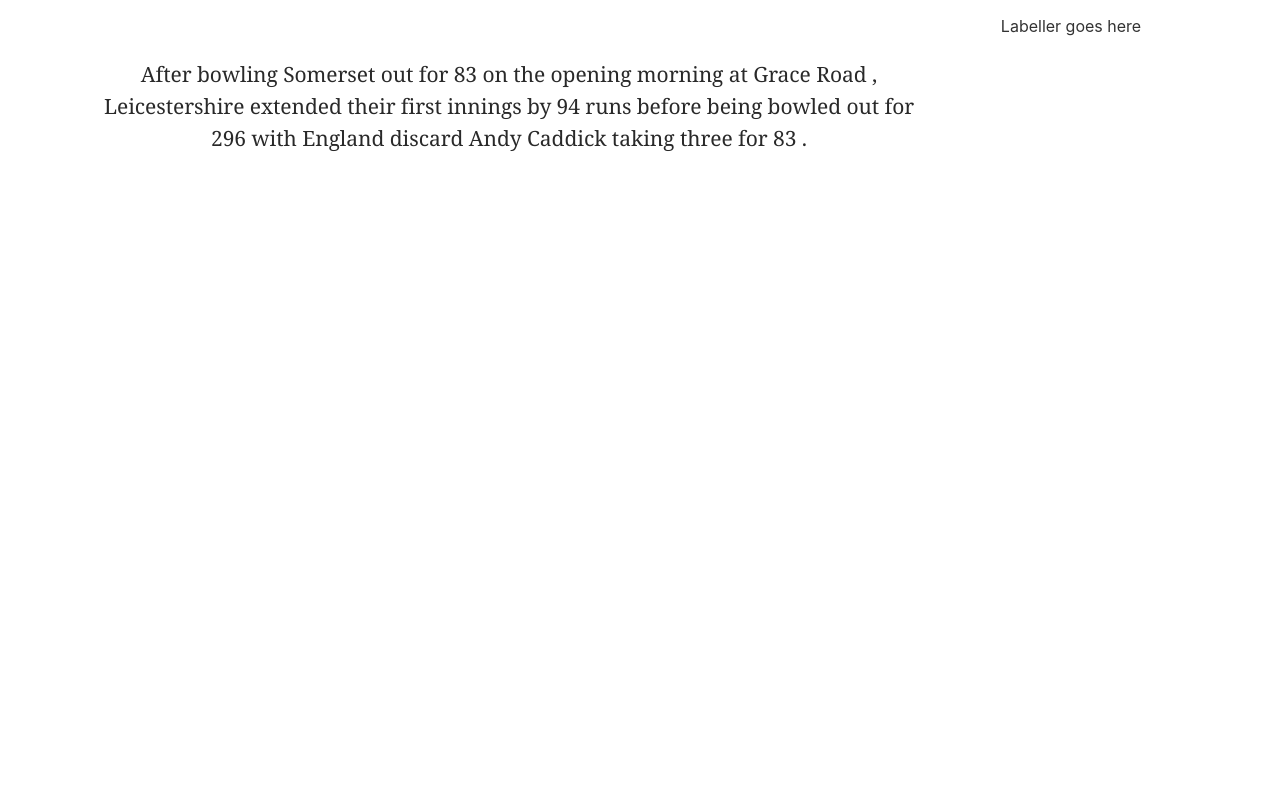
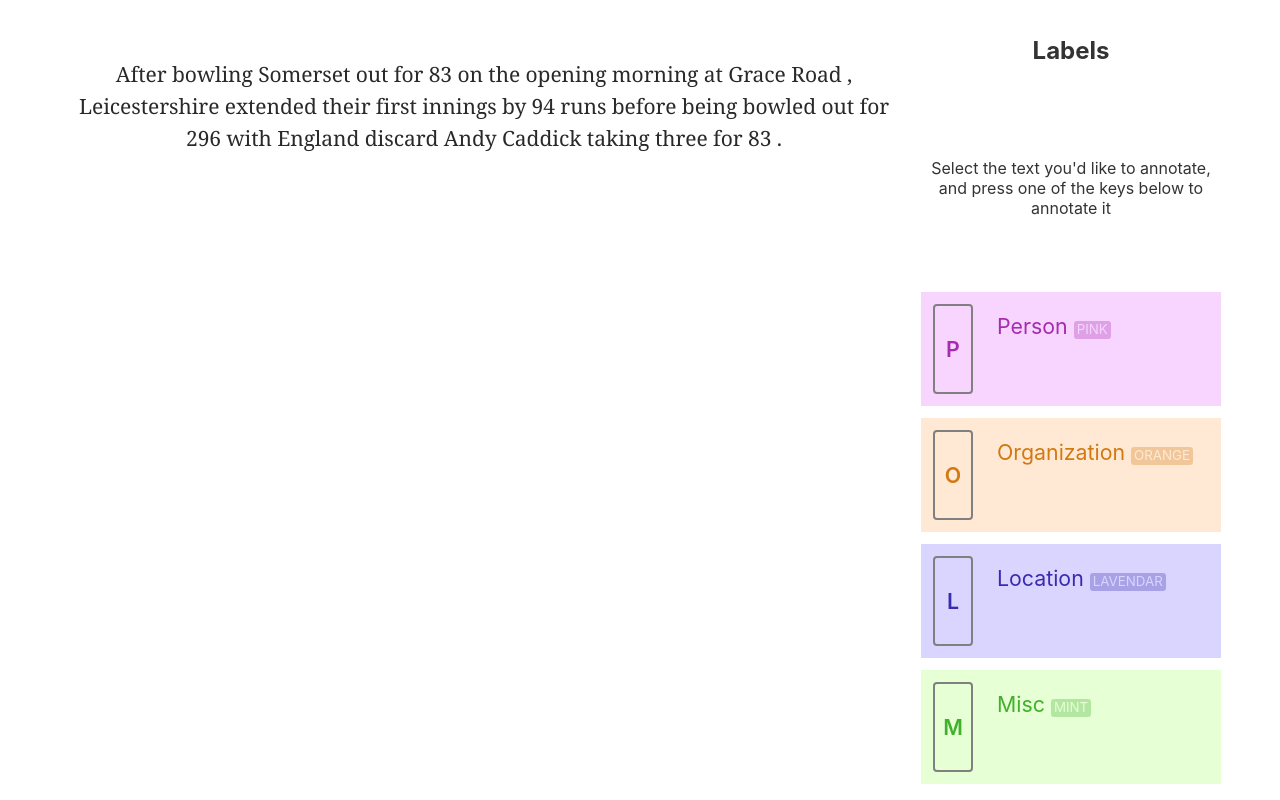
Before and after one commit to mikemaccana/labeller, a Svelte app: page / in a window 1280 px wide. Built offline with nearby package versions, Linux system fonts and the light colour scheme.

Commit message:
Add UI for Labeller component

```diff
--- a/src/components/App.svelte
+++ b/src/components/App.svelte
@@ -12,7 +12,7 @@
 
 	:root {
 		--single-column-text-max: 850px;
-		--labeller-width: 250px;
+		--labeller-width: 300px;
 	}
 	main {
 		text-align: center;
--- a/src/components/Document.svelte
+++ b/src/components/Document.svelte
@@ -2,12 +2,33 @@
   import { text, annotations } from '../store';
   const log = console.log.bind(console)
 
+  var textWithAnnotations = text
+
   function getSelection(event){
     // https://developer.mozilla.org/en-US/docs/Web/API/Selection
     const selection = window.getSelection()
-    const start = selection.anchorOffset
-    const end = selection.focusOffset
+
+    // Focus can be before anchor (if we select backwards from cursor)
+    const start = Math.min(selection.anchorOffset, selection.focusOffset)
+    const end = Math.max(selection.anchorOffset, selection.focusOffset)
     log(`Selected \n"${selection}"\n from ${start} to ${end}`)
+
+    // https://stackoverflow.com/questions/5143534/how-to-get-the-position-of-text-within-an-element
+    const parentElement = selection.anchorNode
+    const range = document.createRange();
+    range.setStart(parentElement, start);
+    range.setEnd(parentElement, end);
+    // These rects contain the client coordinates in top, left
+    const rects = range.getClientRects();
+    const firstRectangle = rects[0]
+
+    const { top, bottom, left, right } = { firstRectangle }
+
+
+
+    // Get position of selection?
+    // Or style based on actual word?
+    // window.getSelection().removeAllRanges();
   }
 
 </script>
@@ -18,6 +39,7 @@
   }
 
   p {
+    /* Stolen from medium.com */
     color: rgba(41, 41, 41, 1);
     word-break: break-word;
     margin-bottom: -0.46em;
@@ -31,4 +53,5 @@
 
 <article on:mouseup={getSelection}>
   <p>{text}</p>
+  <!-- <p>{textWithAnnotations}</p> -->
 </article>
--- a/src/components/Labeller.svelte
+++ b/src/components/Labeller.svelte
@@ -1,12 +1,123 @@
 <script lang="ts">
-  import { annotations } from '../store';
+
+  import { annotations, Label } from '../store';
+
+  const labelNames = Object.values(Label);
+
+  const labelKeys = {}
+  labelKeys[Label.Location] = 'L'
+  labelKeys[Label.Misc] = 'M'
+  labelKeys[Label.Person] = 'P'
+  labelKeys[Label.Organisation] = 'O'
+
+  const labelColors = {}
+  labelColors[Label.Location] = 'Lavendar'
+  labelColors[Label.Misc] = 'Mint'
+  labelColors[Label.Person] = 'Pink'
+  labelColors[Label.Organisation] = 'Orange'
 </script>
 
 <style>
 
+  :root {
+    --lavendar:#392bb0;
+    --lavendar-light:#dad5ff;
+    --orange:#d37912;
+    --orange-light:#ffe9d5;
+    --pink:#a52bb0;
+    --pink-light:#f7d5ff;
+    --mint:#41b02b;
+    --mint-light:#e6ffd5;
+  }
+  .labeller {
+    display: grid;
+    grid-auto-flow: row;
+    grid-template-rows: repeat(64px);
+    grid-gap: 12px;
+  }
+
+  .label {
+    font-size: 16pt;
+    display: grid;
+    grid-auto-flow: column;
+    grid-template-columns: 64px auto;
+    grid-gap: 12px;
+  }
+
+  .key {
+    display: grid;
+    align-items: center;
+    justify-items: center;
+    font-weight: 600;
+    border-radius: 4px;
+    border: 2px solid grey;
+    margin: 12px;
+  }
+  .label p {
+    text-transform: capitalize;
+    text-align: left;
+  }
+
+  .label .color {
+    text-transform: uppercase;
+    font-size: 10pt;
+    line-height: 10pt;
+    font-weight: 400;
+    padding: 0px 3px 2px 3px;
+    border-radius: 3px;
+    opacity: 0.3;
+  }
+
+  /* Globals as these classes are created dynamically */
+  :global(.label.location) {
+    color: var(--lavendar);
+    background-color: var(--lavendar-light);
+  }
+
+  :global(.label.location .color) {
+    color: var(--lavendar-light);
+    background-color: var(--lavendar);
+  }
+
+  :global(.label.organization) {
+    color: var(--orange);
+    background-color: var(--orange-light);
+  }
+
+  :global(.label.organization .color) {
+    color: var(--orange-light);
+    background-color: var(--orange);
+  }
+
+  :global(.label.person) {
+    color: var(--pink);
+    background-color: var(--pink-light);
+  }
+
+  :global(.label.person .color) {
+    color: var(--pink-light);
+    background-color: var(--pink);
+  }
+
+  :global(.label.misc) {
+    color: var(--mint);
+    background-color: var(--mint-light);
+  }
+
+  :global(.label.misc .color) {
+    color: var(--mint-light);
+    background-color: var(--mint);
+  }
 
 </style>
 
 <div class="labeller">
-  Labeller goes here
+  <h2>Labels</h2>
+  <p>Select the text you'd like to annotate, and press one of the keys below to annotate it</p>
+  {#each labelNames as labelName, index}
+    <div class="label {labelName}">
+      <span class="key">{labelKeys[labelName]}</span>
+      <p>{labelName} <span class="color">{labelColors[labelName]}</span></p>
+    </div>
+  {/each}
 </div>
```
